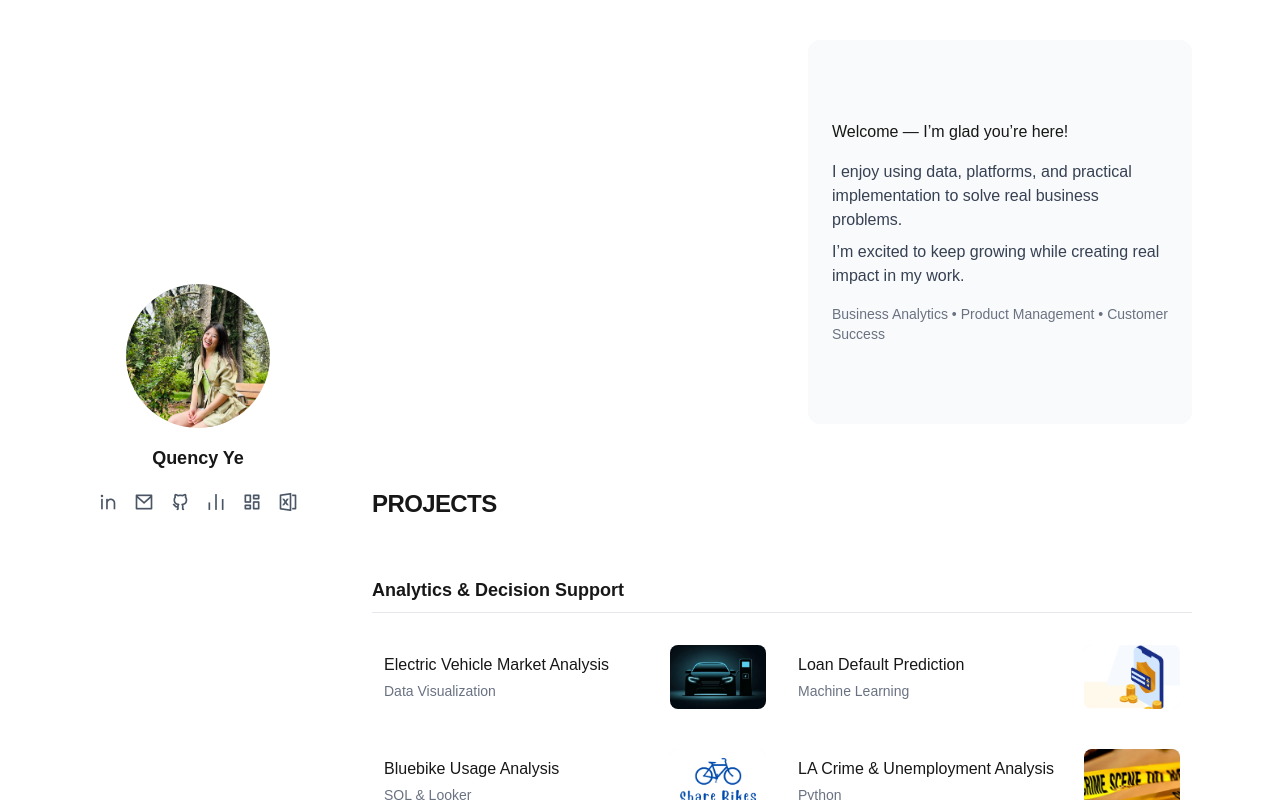
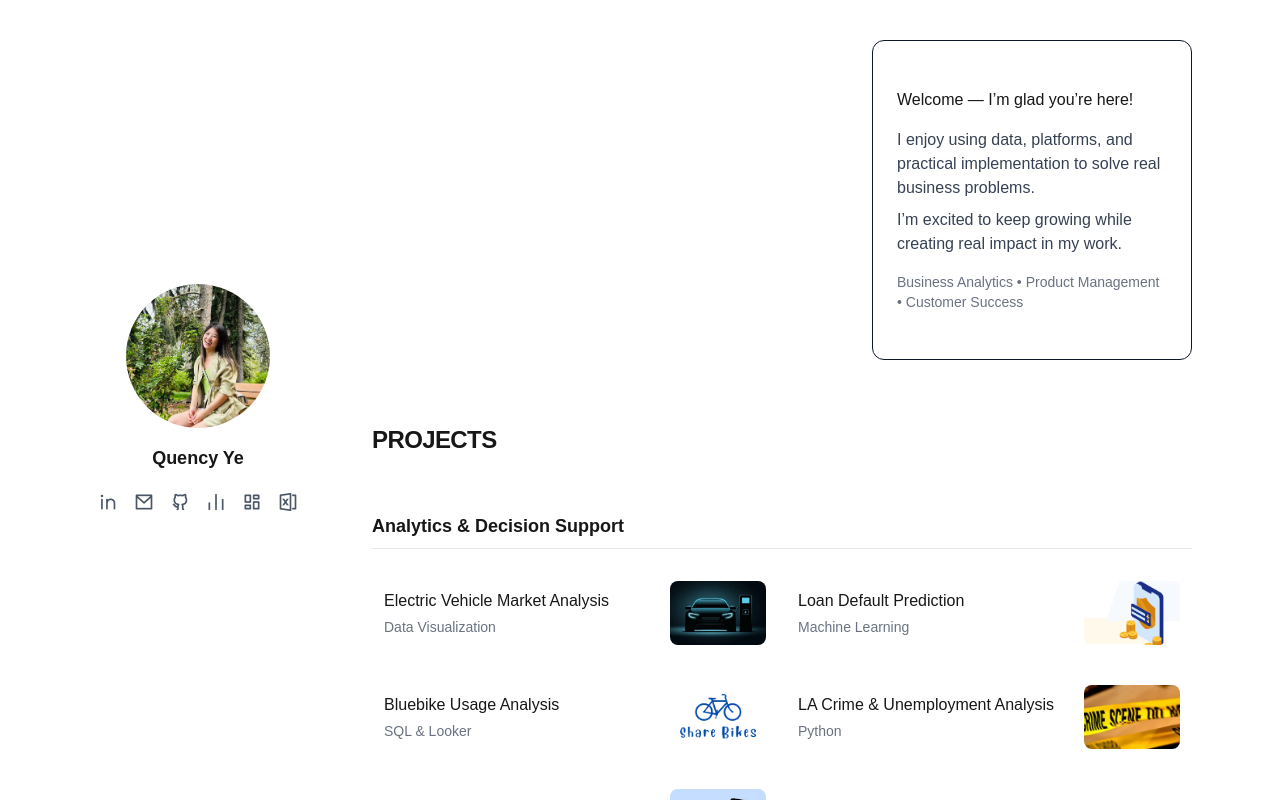
Before and after one commit to xiaoqye/my-portfolio, a Next.js app: page / in a window 1280 px wide. Built offline with nearby package versions, Linux system fonts and the light colour scheme.

Commit message:
Reduce intro square size

```diff
--- a/src/app/page.tsx
+++ b/src/app/page.tsx
@@ -126,7 +126,7 @@ export default function Home() {
           {/* RIGHT — scrollable */}
           <section className="h-full overflow-y-auto py-10 pb-24 pl-6">
             {/* intro */}
-            <div className="max-w-sm aspect-square rounded-xl bg-gray-50 p-6 flex flex-col justify-center ml-auto">
+            <div className="max-w-xs aspect-square rounded-xl border border-gray-900 p-6 flex flex-col justify-center ml-auto">
               <p className="font-medium">Welcome — I’m glad you’re here!</p>
               <p className="mt-4 text-gray-700">
                 I enjoy using data, platforms, and practical implementation to
```
